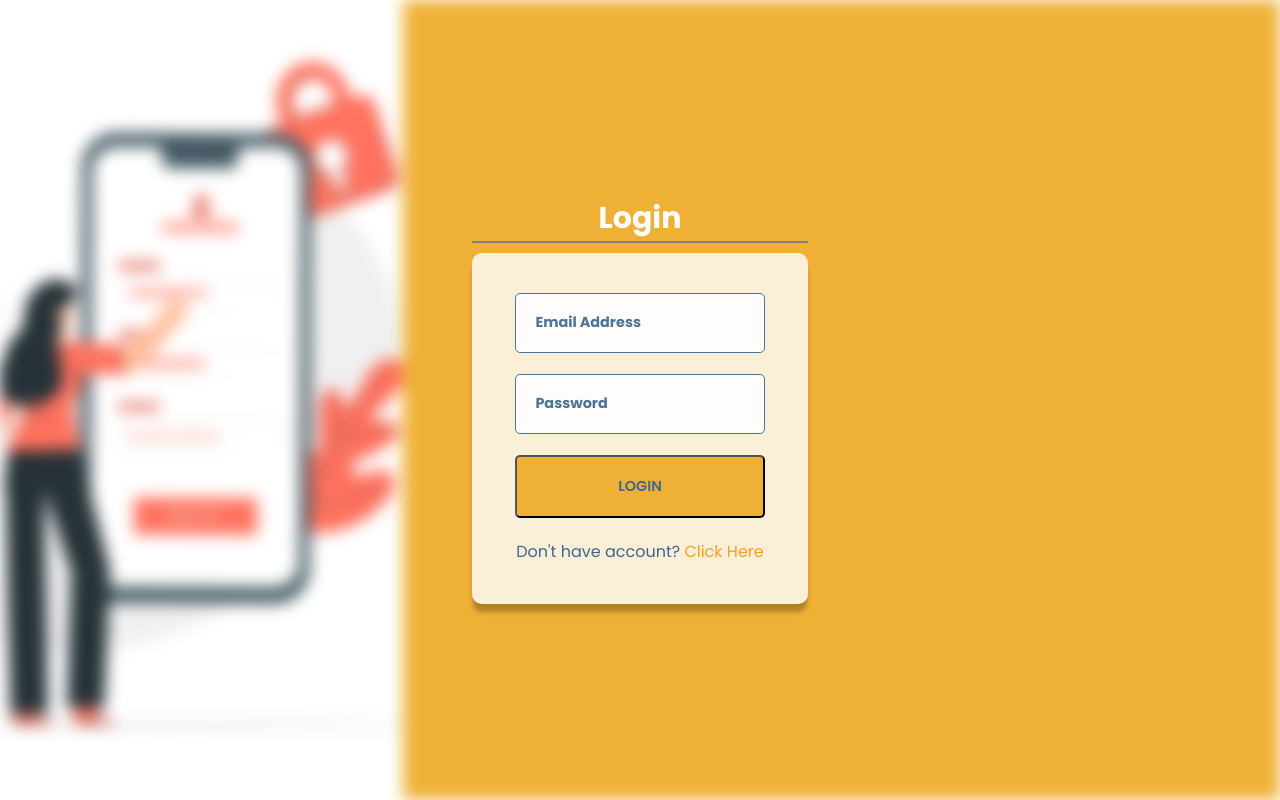
After one commit to Hamim-200/Smart_Laundry_System, a PHP site: page /login.html in a window 1280 px wide. The commit adds this page. Run offline with PHP 8.4, Linux system fonts and the light colour scheme; some libraries are stand-ins or nearby versions.

Commit message:
login page add

```diff
--- /dev/null
+++ b/css/login.css
@@ -0,0 +1,111 @@
+* {
+  margin: 0;
+  padding: 0;
+  box-sizing: border-box;
+  font-family: "Poppins", sans-serif;
+  list-style: none;
+  text-decoration: none;
+}
+
+body {
+  overflow: hidden;
+  min-height: 100vh;
+  display: flex;
+  justify-content: center;
+  align-items: center;
+  position: relative;
+}
+
+body::before {
+  content: "";
+  position: absolute;
+  top: 0;
+  left: 0;
+  right: 0;
+  bottom: 0;
+  background-image: url('../assets/images/login_image.png');
+  background-repeat: no-repeat;
+  background-size: cover;
+  background-position: center;
+  filter: blur(8px);
+  z-index: 1;
+}
+
+.main_container {
+  max-width: 400px;
+  width: 90%;
+  display: flex;
+  justify-content: center;
+  align-items: center;
+  margin-top: 0;
+  border-radius: 10px;
+  padding: 2rem;
+  position: relative;
+  z-index: 2;
+}
+
+.form_section {
+  width: 100%;
+}
+.form_heading {
+    font-size: 30px;
+    font-weight: bolder;
+    margin-bottom: 10px;
+    text-align: center;
+    color:  white;
+    border-bottom: 2px solid gray;
+}
+.main_form {
+  display: flex;
+  flex-direction: column;
+  gap: 1.3rem;
+  background-color: rgba(255, 255, 255, 0.8);
+  border-radius: 10px;
+  padding: 2.5rem 2.7rem;
+  box-shadow: 0px 9px 5px -1px rgba(0, 0, 0, 0.27);
+}
+
+.input_field {
+  display: flex;
+  flex-direction: column;
+}
+
+input {
+  padding: 1.2rem;
+  border-radius: 5px;
+  border: 1px solid #3B6790;
+  opacity: 0.9;
+}
+
+input::placeholder {
+  font-weight: 700;
+  font-size: 0.9rem;
+  color: #3B6790;
+}
+
+.submit-btn {
+  border-radius: 5px;
+  background-color: #efb036;
+  color: #3B6790;
+  padding: 1.2rem;
+  font-size: 0.9rem;
+  font-weight: 600;
+  transition: opacity 0.3s;
+  cursor: pointer;
+}
+
+.submit-btn:hover {
+  background-color: #3B6790;
+  color: #DBDBDC;
+}
+
+.reg_section {
+  font-size: 1rem;
+  color: #3B6790;
+  text-align: center;
+}
+
+.reg_section a {
+  text-decoration: none;
+  color: #FF9D23;
+}
--- /dev/null
+++ b/login.html
@@ -0,0 +1,48 @@
+<!DOCTYPE html>
+<html lang="en">
+
+<head>
+    <meta charset="UTF-8" />
+    <meta name="viewport" content="width=device-width, initial-scale=1.0" />
+    <title>LOGIN</title>
+    <!-- FAVICON -->
+    <link rel="shortcut icon" href="assets/images/login_favicon.png" type="image/x-icon" />
+
+    <!-- FONT - (GOOGLE FONTS) -->
+    <link rel="preconnect" href="https://fonts.googleapis.com" />
+    <link rel="preconnect" href="https://fonts.gstatic.com" crossorigin />
+    <link
+      href="https://fonts.googleapis.com/css2?family=Poppins:wght@400;500;600;700&display=swap"
+      rel="stylesheet" />
+
+    <!-- ICONS (FONT AWESOME) -->
+    <script src="https://kit.fontawesome.com/1535749e06.js" crossorigin="anonymous"></script>
+
+    <!-- CSS ADDED -->
+    <link rel="stylesheet" href="css/login.css" />
+
+    <!-- CSS FOR RESPONSIVE -->
+    <link rel="stylesheet" href="css/responsive.css" />
+</head>
+
+<body>
+    <main class="main_container">
+        <section class="form_section">
+            <h2 class="form_heading">Login</h2>
+            <form class="main_form">
+                <div class="input_field">
+                    <input class="user_email" type="email" placeholder="Email Address" required>
+                </div>
+                <div class="input_field">
+                    <input class="user_password" type="password" placeholder="Password" required>
+                </div>
+                <div class="input_field">
+                    <button class="submit-btn" type="submit">LOGIN</button>
+                </div>
+                <label class="reg_section">Don't have account? <a href="">Click Here</a></label>
+            </form>
+        </section>
+    </main>
+</body>
+
+</html>
```
Also changed, not shown: css/style.css (+6 -5 lines), index.html (+8 -5 lines), assets/images/login_favicon.png (added), assets/images/login_favicon_2.png (added), assets/images/login_image.png (added), assets/images/menu.jpg (deleted).
